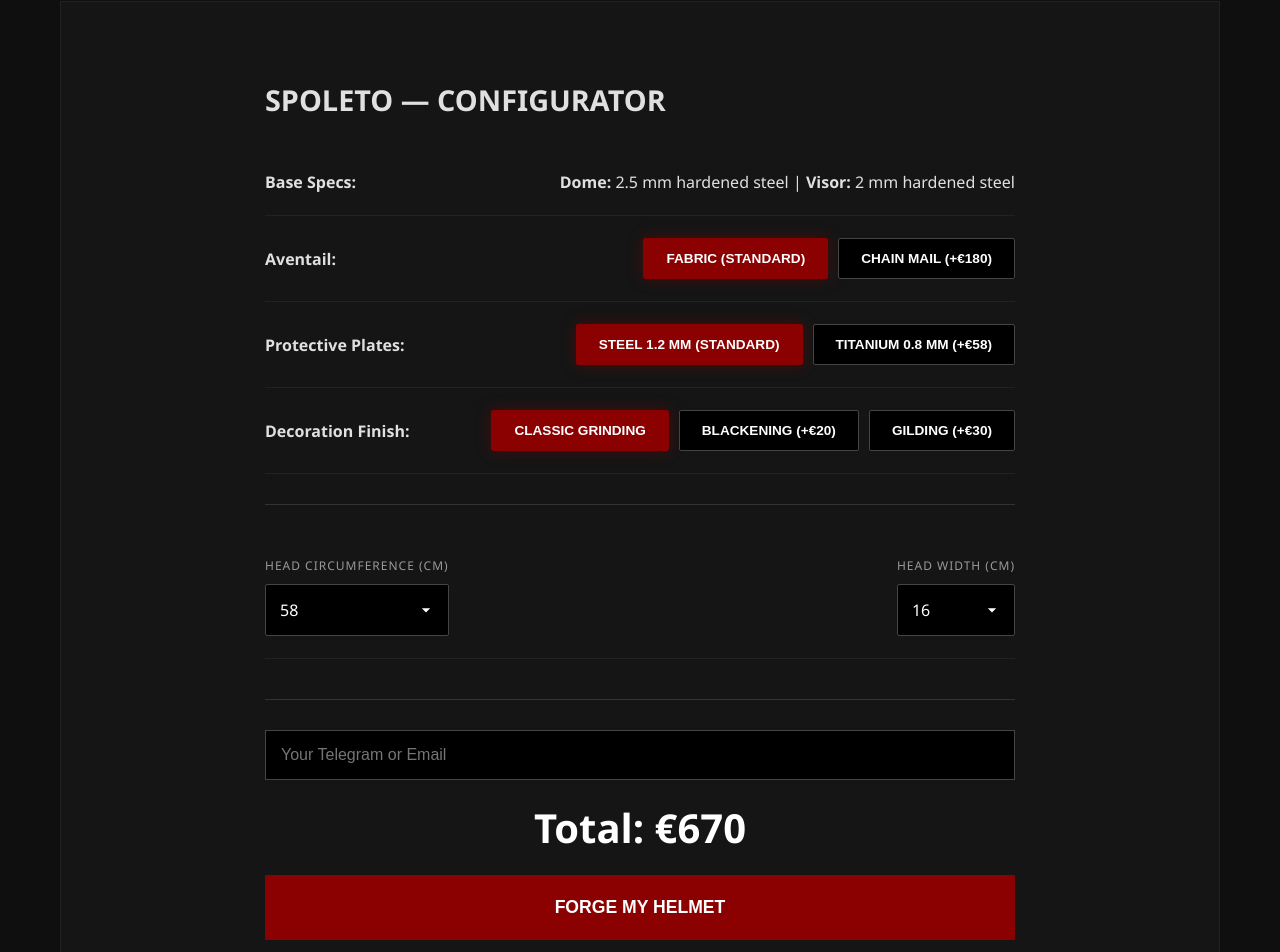
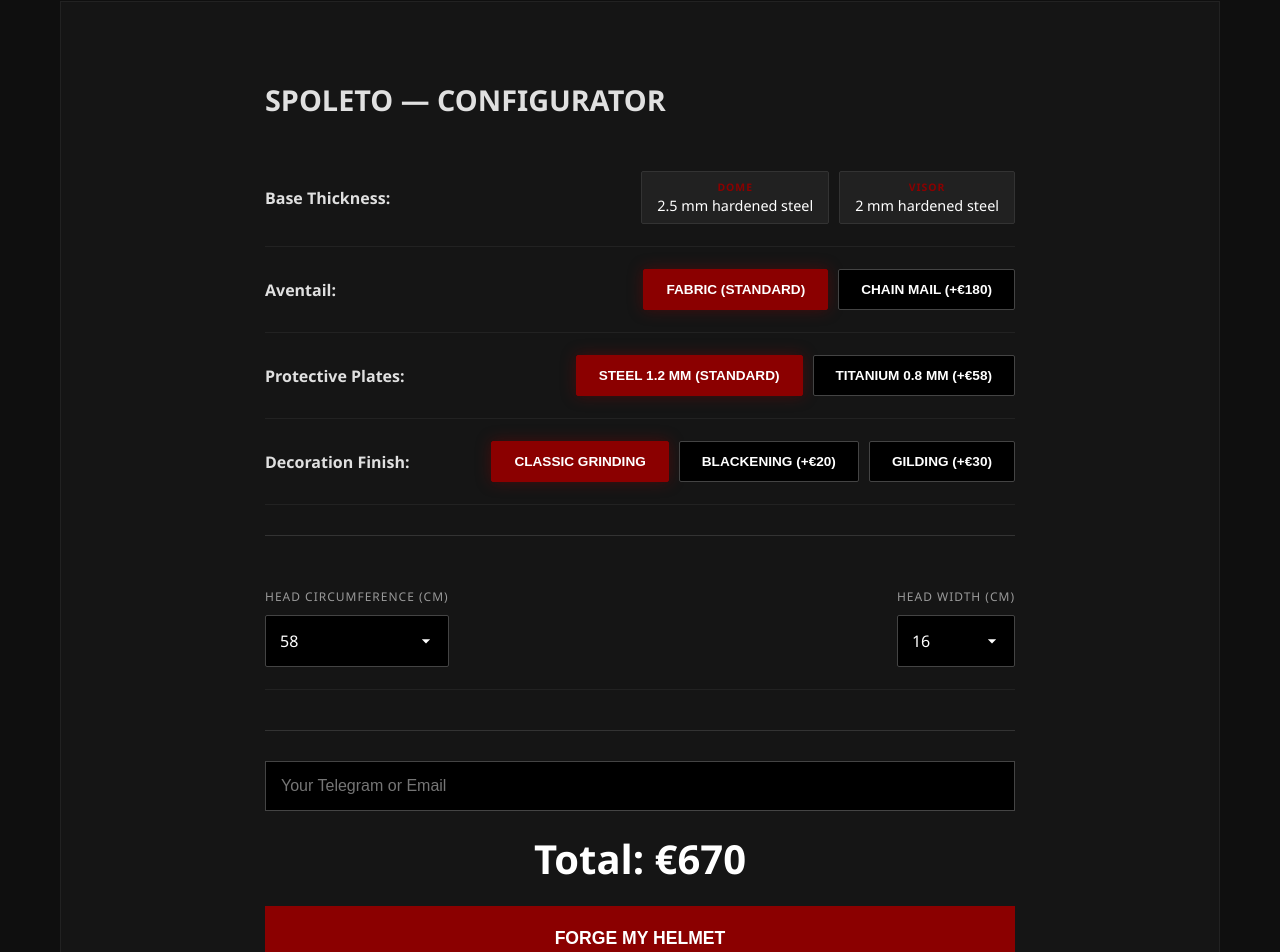
Before and after one commit to Sadovenko555/gorilla-armor-l, a React (Vite) app: page / in a window 1280 px wide. Shown: the part 1768-2720 px from the top of the page. Built offline with nearby package versions, Linux system fonts and the light colour scheme.

Commit message:
upgrade ui spec

```diff
--- a/src/App.css
+++ b/src/App.css
@@ -433,3 +433,37 @@ html, body {
 .bar.open:nth-child(1) { transform: translateY(7.5px) rotate(45deg); }
 .bar.open:nth-child(2) { opacity: 0; }
 .bar.open:nth-child(3) { transform: translateY(-7.5px) rotate(-45deg); }
+
+
+/* Стили для неактивных бейджей характеристик */
+.spec-badge {
+  background: rgba(255, 255, 255, 0.05);
+  border: 1px solid #333;
+  padding: 8px 15px;
+  display: flex;
+  flex-direction: column;
+  align-items: center;
+  min-width: 120px;
+  border-radius: 2px;
+}
+
+.spec-badge small {
+  font-size: 0.65rem;
+  color: var(--primary-red);
+  font-weight: bold;
+  margin-bottom: 2px;
+  letter-spacing: 1px;
+}
+
+.spec-badge span {
+  font-size: 0.9rem;
+  color: #fff;
+  font-weight: 500;
+}
+
+/* На мобилках делаем их на всю ширину, если нужно */
+@media (max-width: 767px) {
+  .spec-badge {
+    flex: 1;
+  }
+}
--- a/src/components/Calculator.jsx
+++ b/src/components/Calculator.jsx
@@ -12,7 +12,6 @@ const Calculator = () => {
   const [headWidth, setHeadWidth] = useState('16');
   const [clientContact, setClientContact] = useState('');
 
-  // Генерація чисел для селекторів (наприклад, 54, 54.5, 55...)
   const generateRange = (start, end, step) => {
     const range = [];
     for (let i = start; i <= end; i += step) {
@@ -22,7 +21,6 @@ const Calculator = () => {
     return range;
   };
 
-  // Зміна шолома з одночасним скиданням опцій (без useEffect)
   const handleHelmetChange = (h) => {
     setSelectedHelmet(h);
     setOptAv(h.options.aventail?.[0] || null);
@@ -73,16 +71,22 @@ const Calculator = () => {
       <div className="spec-card">
         <h3>{selectedHelmet.name} — Configurator</h3>
         <ul className="spec-list">
-          {/* Характеристики купола та заборола */}
+
+          {/* ОБНОВЛЕННЫЙ БЛОК: Базовые характеристики в виде бейджей */}
           <li>
-            <strong>Base Specs:</strong>
-            <span>
-              <strong>Dome:</strong> {selectedHelmet.specs.dome} |
-              <strong> {selectedHelmet.specs.visor ? 'Visor' : 'Face'}:</strong> {selectedHelmet.specs.visor || selectedHelmet.specs.face}
-            </span>
+            <strong>Base Thickness:</strong>
+            <div className="mini-buttons">
+              <div className="spec-badge">
+                <small>DOME</small>
+                <span>{selectedHelmet.specs.dome}</span>
+              </div>
+              <div className="spec-badge">
+                <small>{selectedHelmet.specs.visor ? 'VISOR' : 'FACE'}</small>
+                <span>{selectedHelmet.specs.visor || selectedHelmet.specs.face}</span>
+              </div>
+            </div>
           </li>
 
-          {/* Опція Aventail */}
           {selectedHelmet.options.aventail?.length > 0 && (
             <li>
               <strong>Aventail:</strong>
@@ -96,7 +100,6 @@ const Calculator = () => {
             </li>
           )}
 
-          {/* Опція Protective Plates */}
           <li>
             <strong>Protective Plates:</strong>
             <div className="mini-buttons">
@@ -108,7 +111,6 @@ const Calculator = () => {
             </div>
           </li>
 
-          {/* Опція Decoration (ПОВЕРНУТО) */}
           <li>
             <strong>Decoration Finish:</strong>
             <div className="mini-buttons">
@@ -122,7 +124,6 @@ const Calculator = () => {
 
           <hr className="divider" />
 
-          {/* Заміри (ПОВЕРНУТО) */}
           <li className="measurements-container">
             <div className="m-field">
               <label>Head Circumference (cm)</label>
```
